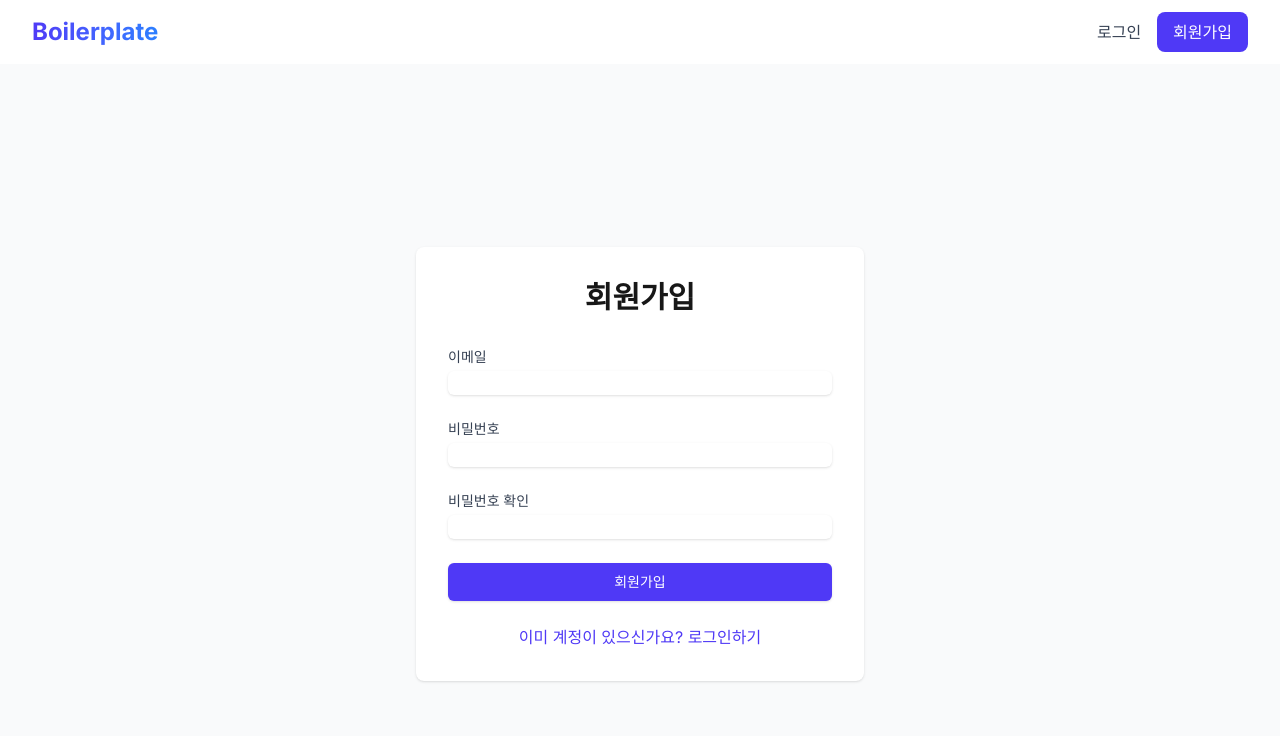
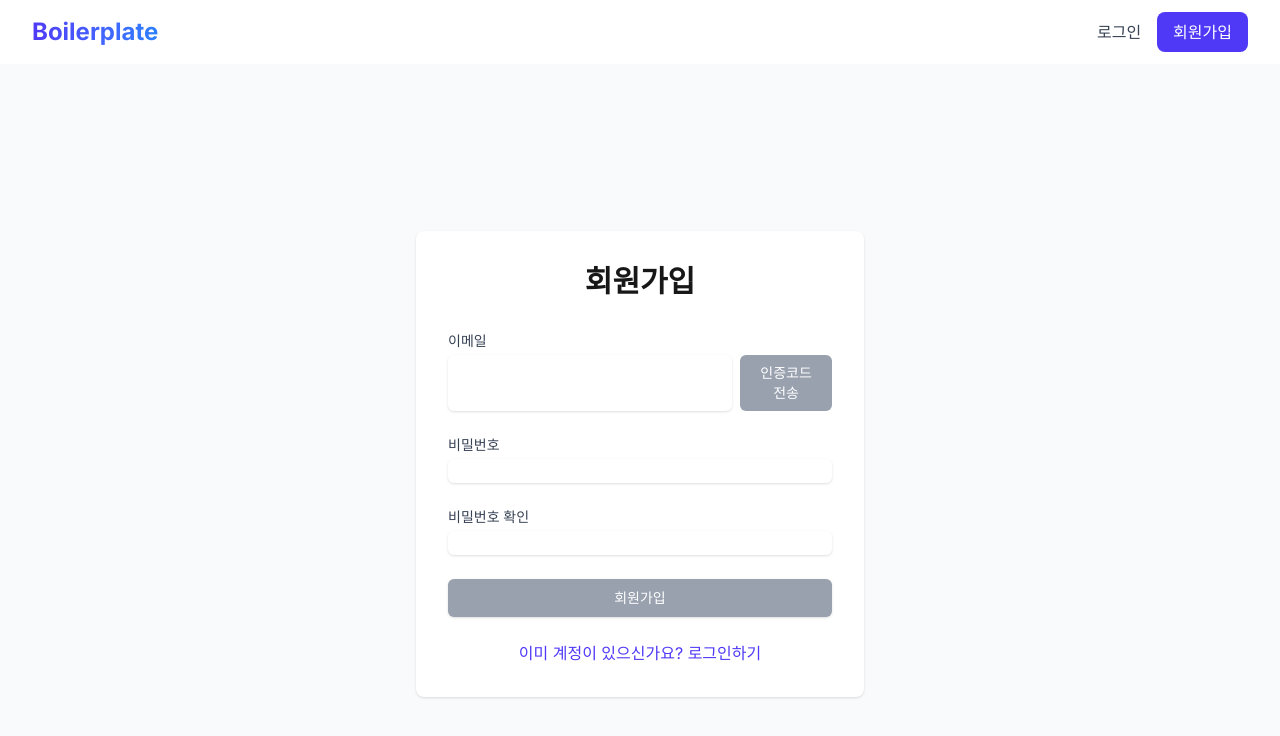
Before and after one commit to yongu2000/next-boilerplate, a Next.js app: page /join in a window 1280 px wide. Shown: the top 736 px of the page. Built offline with nearby package versions, Linux system fonts and the light colour scheme; no server answers.

Commit message:
feat: 회원가입 시 이메일 인증 기능 구현

```diff
--- a/src/app/(auth)/join/page.tsx
+++ b/src/app/(auth)/join/page.tsx
@@ -6,10 +6,16 @@ import { z } from 'zod';
 import { useRouter } from 'next/navigation';
 import Link from 'next/link';
 import { authService } from '@/services/auth';
+import { emailService } from '@/services/email';
 import { toast } from 'react-hot-toast';
+import { useState, useEffect } from 'react';
+import { axiosInstance } from '@/services/axios';
 
 const registerSchema = z.object({
   email: z.string().email('올바른 이메일을 입력해주세요'),
+  verificationCode: z.string()
+    .length(6, '인증코드는 6자리여야 합니다')
+    .regex(/^\d+$/, '인증코드는 숫자만 입력 가능합니다'),
   password: z.string().min(6, '비밀번호는 최소 6자 이상이어야 합니다'),
   passwordConfirm: z.string()
 }).refine((data) => data.password === data.passwordConfirm, {
@@ -19,11 +25,71 @@ const registerSchema = z.object({
 
 export default function RegisterPage() {
   const router = useRouter();
-  const { register, handleSubmit, formState: { errors } } = useForm({
+  const [isEmailVerified, setIsEmailVerified] = useState(false);
+  const [timer, setTimer] = useState<number | null>(null);
+  const [isCodeSent, setIsCodeSent] = useState(false);
+  const { register, handleSubmit, formState: { errors }, watch } = useForm({
     resolver: zodResolver(registerSchema),
   });
 
+  const email = watch('email');
+  const verificationCode = watch('verificationCode');
+
+  useEffect(() => {
+    if (timer === null) return;
+
+    const interval = setInterval(() => {
+      setTimer((prev) => {
+        if (prev === null || prev <= 0) {
+          clearInterval(interval);
+          return null;
+        }
+        return prev - 1;
+      });
+    }, 1000);
+
+    return () => clearInterval(interval);
+  }, [timer]);
+
+  const formatTime = (seconds: number) => {
+    const minutes = Math.floor(seconds / 60);
+    const remainingSeconds = seconds % 60;
+    return `${minutes}:${remainingSeconds.toString().padStart(2, '0')}`;
+  };
+
+  const handleSendVerificationCode = async () => {
+    try {
+      await emailService.sendVerificationCode(email);
+      setTimer(300); // 5분 = 300초
+      setIsCodeSent(true);
+      toast.success('인증 코드가 이메일로 전송되었습니다.');
+    } catch (error) {
+      console.error('인증 코드 전송 실패:', error);
+      toast.error('인증 코드 전송에 실패했습니다.');
+    }
+  };
+
+  const handleVerifyCode = async () => {
+    try {
+      const response = await emailService.verifyCode(email, verificationCode);
+      if (response.verified) {
+        setIsEmailVerified(true);
+        toast.success('이메일이 성공적으로 인증되었습니다!');
+      } else {
+        toast.error('잘못된 인증 코드입니다.');
+      }
+    } catch (error) {
+      console.error('인증 코드 확인 실패:', error);
+      toast.error('잘못된 인증 코드입니다.');
+    }
+  };
+
   const onSubmit = async (data: any) => {
+    if (!isEmailVerified) {
+      toast.error('이메일 인증이 필요합니다.');
+      return;
+    }
+
     try {
       await authService.join({
         email: data.email,
@@ -47,15 +113,61 @@ export default function RegisterPage() {
             <label htmlFor="email" className="block text-sm font-medium text-gray-700">
               이메일
             </label>
-            <input
-              {...register('email')}
-              type="email"
-              className="mt-1 block w-full rounded-md border-gray-300 shadow-sm"
-            />
+            <div className="mt-1 flex space-x-2">
+              <input
+                {...register('email')}
+                type="email"
+                className="block w-full rounded-md border-gray-300 shadow-sm"
+              />
+              <button
+                type="button"
+                onClick={handleSendVerificationCode}
+                disabled={!email || isEmailVerified}
+                className="px-4 py-2 text-sm font-medium text-white bg-indigo-600 rounded-md hover:bg-indigo-700 disabled:bg-gray-400"
+              >
+                인증코드 전송
+              </button>
+            </div>
             {errors.email && (
               <p className="mt-1 text-sm text-red-600">{errors.email.message as string}</p>
             )}
           </div>
+
+          {isCodeSent && (
+            <div>
+              <label htmlFor="verificationCode" className="block text-sm font-medium text-gray-700">
+                인증코드
+                {timer !== null && (
+                  <span className="ml-2 text-indigo-600">{formatTime(timer)}</span>
+                )}
+              </label>
+              <div className="mt-1 flex space-x-2">
+                <input
+                  {...register('verificationCode')}
+                  type="text"
+                  maxLength={6}
+                  pattern="[0-9]*"
+                  inputMode="numeric"
+                  className="block w-full rounded-md border-gray-300 shadow-sm"
+                  placeholder="인증코드 6자리를 입력하세요"
+                />
+                <button
+                  type="button"
+                  onClick={handleVerifyCode}
+                  disabled={!verificationCode || isEmailVerified}
+                  className="px-4 py-2 text-sm font-medium text-white bg-indigo-600 rounded-md hover:bg-indigo-700 disabled:bg-gray-400"
+                >
+                  확인
+                </button>
+              </div>
+              {errors.verificationCode && (
+                <p className="mt-1 text-sm text-red-600">{errors.verificationCode.message as string}</p>
+              )}
+              {isEmailVerified && (
+                <p className="mt-1 text-sm text-green-600">이메일이 인증되었습니다!</p>
+              )}
+            </div>
+          )}
 
           <div>
             <label htmlFor="password" className="block text-sm font-medium text-gray-700">
@@ -87,7 +199,8 @@ export default function RegisterPage() {
 
           <button
             type="submit"
-            className="w-full flex justify-center py-2 px-4 border border-transparent rounded-md shadow-sm text-sm font-medium text-white bg-indigo-600 hover:bg-indigo-700"
+            disabled={!isEmailVerified}
+            className="w-full flex justify-center py-2 px-4 border border-transparent rounded-md shadow-sm text-sm font-medium text-white bg-indigo-600 hover:bg-indigo-700 disabled:bg-gray-400"
           >
             회원가입
           </button>
--- /dev/null
+++ b/src/services/email.ts
@@ -0,0 +1,21 @@
+import { axiosInstance } from './axios';
+
+
+interface VerifyCodeResponse {
+  verified: boolean;
+}
+
+export const emailService = {
+  sendVerificationCode: async (email: string) => {
+    const response = await axiosInstance.post<null>('/email/send/code', { email });
+    return response.data;
+  },
+
+  verifyCode: async (email: string, code: string) => {
+    const response = await axiosInstance.post<VerifyCodeResponse>('/email/verify/code', {
+      email,
+      code
+    });
+    return response.data;
+  }
+};
```
